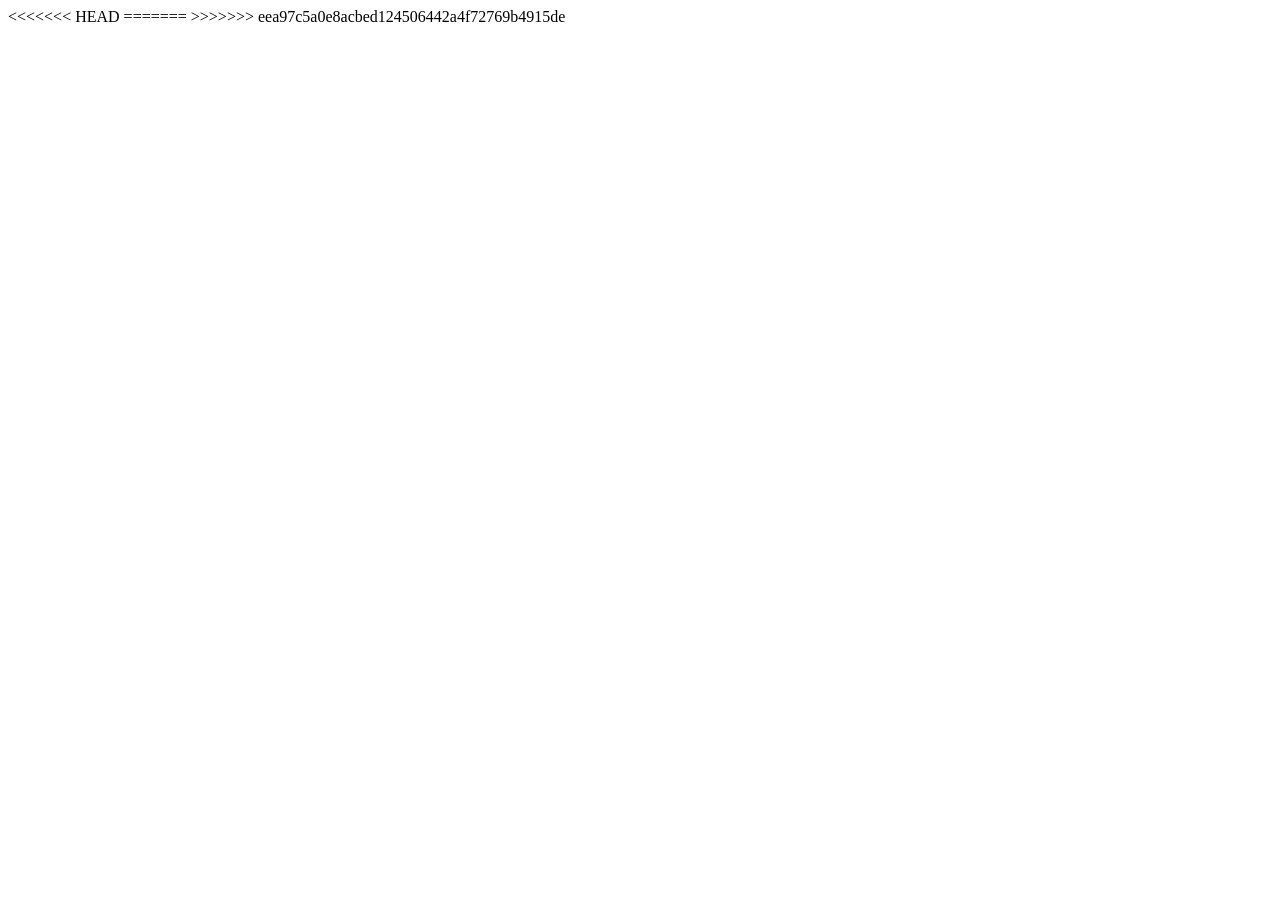
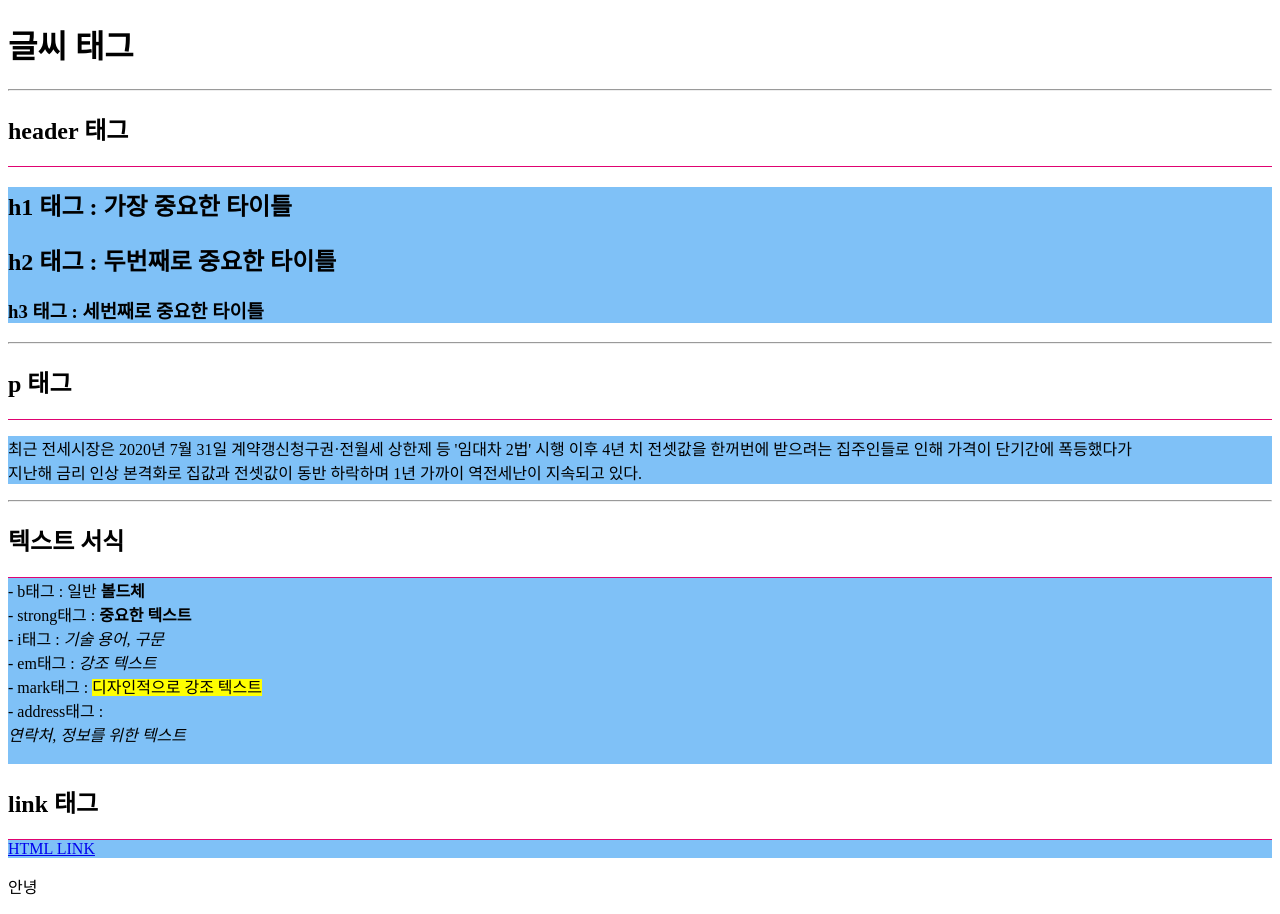
Before and after one commit to z1xun/wuf-s, a plain HTML site: page 03-html/00-BASIC.HTML in a window 1280 px wide. Before the commit the page ends 800 px from the top, so only its background shows below. Drawn offline with Linux system fonts and the light colour scheme.

Commit message:
글씨태그

```diff
--- a/03-html/00-BASIC.HTML
+++ b/03-html/00-BASIC.HTML
@@ -1,6 +1,8 @@
-<<<<<<< HEAD
+<!-- 문서의 형식 선언(HTML5) -->
 <!DOCTYPE html>
+<!-- 한국어 : KO -->
 <html lang="ko">
+<!-- HEAD : 페이지 설정 -->
 <head>
   <meta charset="UTF-8">
   <meta http-equiv="X-UA-Compatible" content="IE=edge">
@@ -14,32 +16,66 @@
   <meta name="twitter:title" content="네이버">
   <meta name="twitter:description" content="네이버 메인에서 다양한 정보를 만나보세요">
   <meta name="twitter:image" content="https://s.pstatic.net/static/www/mobile/edit/2016/0705/mobile_212852414260.png">
+  <!-- 파비콘 설정 -->
   <link rel="icon" type="image/x-icon" href="https://www.naver.com/favicon.ico?1">
+
+  <!-- internal css : 사용 x -->
+<style>
+  header {
+    border-bottom: 1px solid rgb(224, 2, 113);
+  }
+</style>
+
+<!-- external css : 이거 사용 -->
+<link rel="stylesheet" href="./css/comm.css">
+
 </head>
 <body>
 
-</body>
-</html>
-=======
-<!DOCTYPE html>
-<html lang="ko">
-<head>
-  <meta charset="UTF-8">
-  <meta http-equiv="X-UA-Compatible" content="IE=edge">
-  <meta name="viewport" content="width=device-width, initial-scale=1.0">
-  <title>Naver</title>
-  <meta property="og:title" content="네이버">
-  <meta property="og:description" content="네이버 메인에서 다양한 정보를 만나보세요">
-  <meta property="og:image" content="https://s.pstatic.net/static/www/mobile/edit/2016/0705/mobile_212852414260.png">
-  <meta property="og:url" content="https://www.naver.com/">
-  <meta name="twitter:card" content="summary">
-  <meta name="twitter:title" content="네이버">
-  <meta name="twitter:description" content="네이버 메인에서 다양한 정보를 만나보세요">
-  <meta name="twitter:image" content="https://s.pstatic.net/static/www/mobile/edit/2016/0705/mobile_212852414260.png">
-  <link rel="icon" type="image/x-icon" href="https://www.naver.com/favicon.ico?1">
-</head>
-<body>
+  <div>
+    <h1>글씨 태그</h1>
+    <hr>
+    <header>
+      <h2>header 태그</h2>
+    </header>
+    <section>
+      <h1>h1 태그 : 가장 중요한 타이틀</h1>
+      <h2>h2 태그 : 두번째로 중요한 타이틀</h2>
+      <h3>h3 태그 : 세번째로 중요한 타이틀</h3>
+    </section>
+
+    <hr>
+    <header>
+      <h2>p 태그</h2>
+    </header>
+    <section>
+      <p>최근 전세시장은 2020년 7월 31일 계약갱신청구권·전월세 상한제 등 '임대차 2법' 시행 이후 4년 치 전셋값을 한꺼번에 받으려는 집주인들로 인해 가격이 단기간에 폭등했다가<br>
+        지난해 금리 인상 본격화로 집값과 전셋값이 동반 하락하며 1년 가까이 역전세난이 지속되고 있다.</p>
+    </section>
+
+    <hr>
+    <header>
+        <h2>텍스트 서식</h2>
+    </header>
+    <section>
+      - b태그 : 일반 <b>볼드체</b> <br>
+      - strong태그 : <strong>중요한 텍스트</strong> <br>
+      - i태그 : <i>기술 용어, 구문</i> <br>
+      - em태그 : <em>강조 텍스트</em> <br>
+      - mark태그 : <mark>디자인적으로 강조 텍스트</mark> <br>
+      - address태그 : <address>연락처, 정보를 위한 텍스트</address> <br>
+   </section>
+
+   <header>
+    <h2>link 태그</h2>
+   </header>
+   <section>
+    <a href="https://www.w3schools.com/html/html_links.asp" target="_blank">HTML LINK</a>
+   </section>
+
+  </div>
+  <!-- 주석 태그 (ctrl + /) -->
+  <p>안녕 <!-- 헤헤헤헤헤헤 --></p>
 
 </body>
 </html>
->>>>>>> eea97c5a0e8acbed124506442a4f72769b4915de
--- a/03-html/css/comm.css
+++ b/03-html/css/comm.css
@@ -0,0 +1,3 @@
+section {
+  background: #7fc1f7;
+}
```
